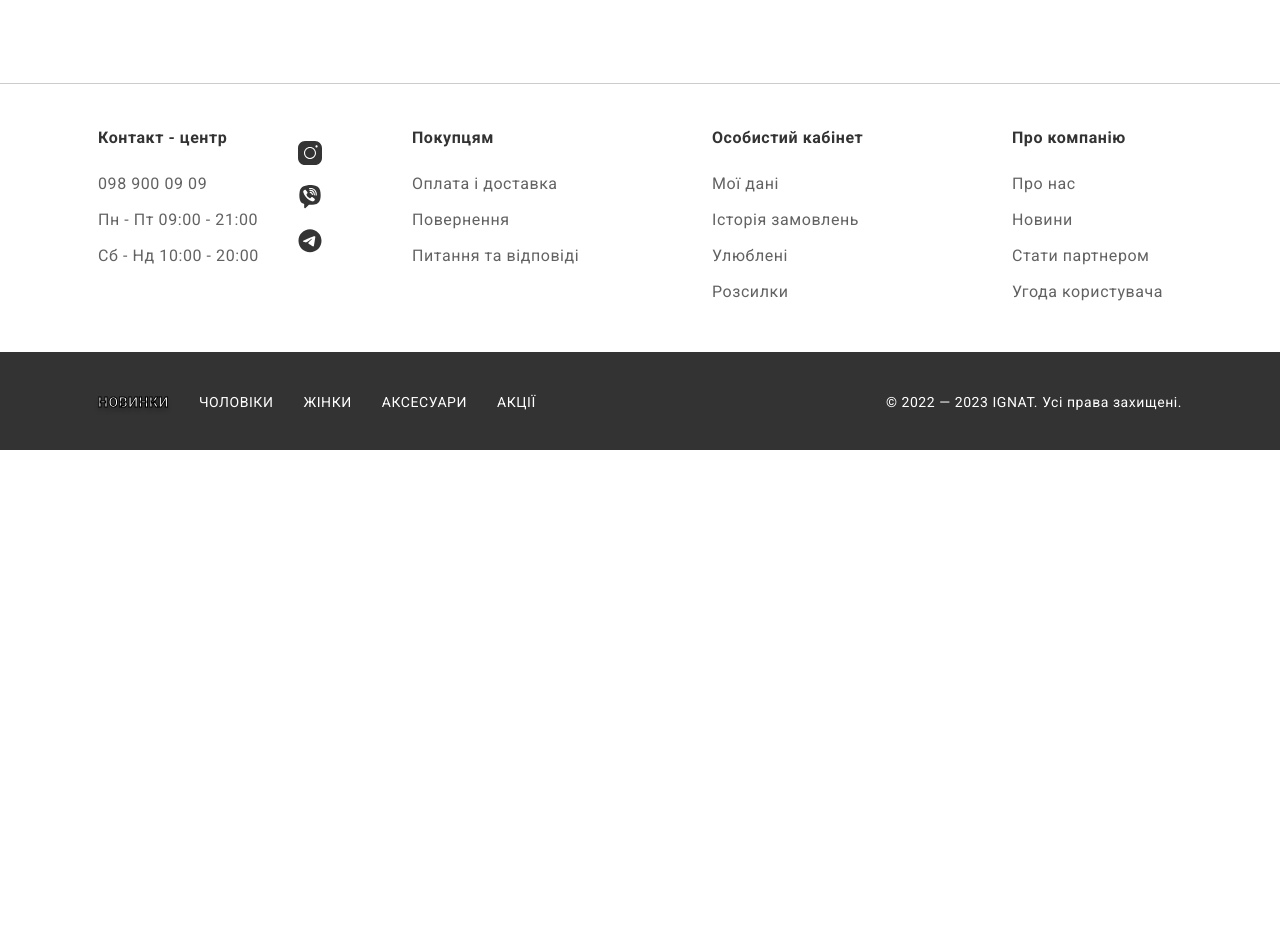
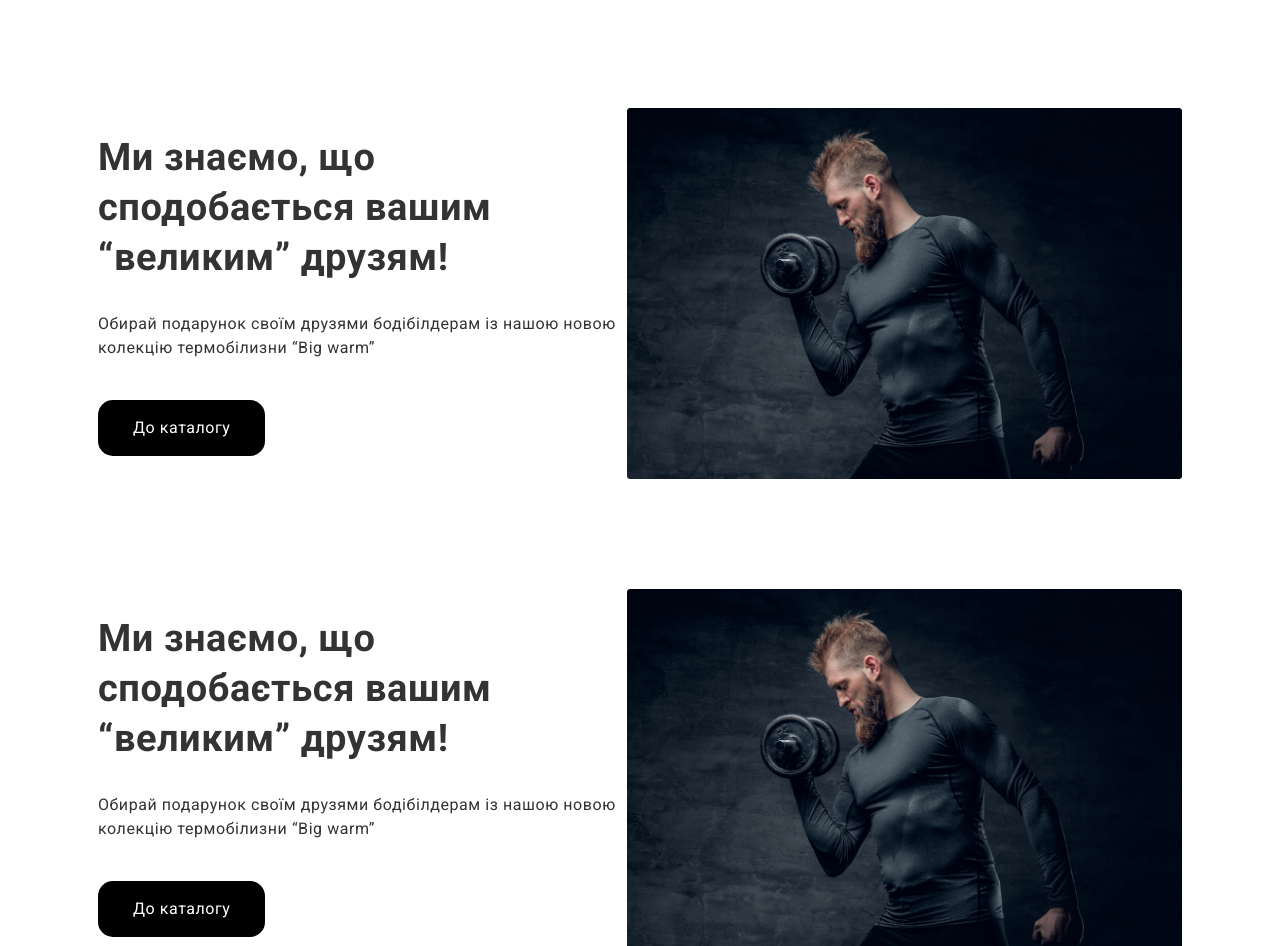
Before and after one commit to rudenkoserhii/test-verocasa, a React (Create React App) app: page / in a window 1280 px wide. Shown: the part 966-1912 px from the top of the page. Before the commit the page ends 1416 px from the top, so only its background shows below. Built offline with nearby package versions, Linux system fonts and the light colour scheme.

Commit message:
feat: made component

```diff
--- /dev/null
+++ b/src/components/Opinions/Opinions.jsx
@@ -0,0 +1,29 @@
+import React from 'react'
+import 'components/News/news.scss'
+import news_x1 from 'assets/images/present/present_x1.png'
+import news_x2 from 'assets/images/present/present_x2.png'
+import news_x3 from 'assets/images/present/present_x3.png'
+import { Button } from 'components/Button/Button'
+
+export const Opinions = () => {
+  const onClickButton = () => console.log('До каталогу')
+
+  return (
+    <section className="news__section">
+      <div className="news__content">
+        <h3 className="news__title">Ми знаємо, що сподобається вашим “великим” друзям!</h3>
+        <p className="news__paragraph">
+          Обирай подарунок своїм друзями бодібілдерам із нашою новою колекцію термобілизни “Big
+          warm”
+        </p>
+        <Button color="black" text="До каталогу" onClickButton={() => onClickButton()} />
+      </div>
+      <img
+        className="news__image"
+        srcSet={`${news_x1} 1x, ${news_x2} 2x, ${news_x3} 3x`}
+        src={news_x1}
+        alt="Man"
+      />
+    </section>
+  )
+}
--- /dev/null
+++ b/src/components/Opinions/opinions.scss
@@ -0,0 +1,31 @@
+.news__section {
+    display: flex;
+        align-items: center;
+
+padding: 20px 98px 80px 98px;
+
+height: 381px;
+}
+
+.news__image {
+width: 570px;
+height: 371px;
+object-fit: cover;
+}
+
+.news__content {
+
+}
+
+.news__title {
+font-size: 38px;
+line-height: 1.316;
+
+margin-bottom: 30px;}
+
+.news__paragraph {
+font-size: 16px;
+line-height: 1.5;
+
+margin-bottom: 40px;
+}
--- /dev/null
+++ b/src/components/Subscription/Subscription.jsx
@@ -0,0 +1,29 @@
+import React from 'react'
+import 'components/News/news.scss'
+import news_x1 from 'assets/images/present/present_x1.png'
+import news_x2 from 'assets/images/present/present_x2.png'
+import news_x3 from 'assets/images/present/present_x3.png'
+import { Button } from 'components/Button/Button'
+
+export const Subscription = () => {
+  const onClickButton = () => console.log('До каталогу')
+
+  return (
+    <section className="news__section">
+      <div className="news__content">
+        <h3 className="news__title">Ми знаємо, що сподобається вашим “великим” друзям!</h3>
+        <p className="news__paragraph">
+          Обирай подарунок своїм друзями бодібілдерам із нашою новою колекцію термобілизни “Big
+          warm”
+        </p>
+        <Button color="black" text="До каталогу" onClickButton={() => onClickButton()} />
+      </div>
+      <img
+        className="news__image"
+        srcSet={`${news_x1} 1x, ${news_x2} 2x, ${news_x3} 3x`}
+        src={news_x1}
+        alt="Man"
+      />
+    </section>
+  )
+}
--- /dev/null
+++ b/src/components/Subscription/subscription.scss
@@ -0,0 +1,31 @@
+.news__section {
+    display: flex;
+        align-items: center;
+
+padding: 20px 98px 80px 98px;
+
+height: 381px;
+}
+
+.news__image {
+width: 570px;
+height: 371px;
+object-fit: cover;
+}
+
+.news__content {
+
+}
+
+.news__title {
+font-size: 38px;
+line-height: 1.316;
+
+margin-bottom: 30px;}
+
+.news__paragraph {
+font-size: 16px;
+line-height: 1.5;
+
+margin-bottom: 40px;
+}
--- /dev/null
+++ b/src/components/Top/Top.jsx
@@ -0,0 +1,29 @@
+import React from 'react'
+import 'components/News/news.scss'
+import news_x1 from 'assets/images/present/present_x1.png'
+import news_x2 from 'assets/images/present/present_x2.png'
+import news_x3 from 'assets/images/present/present_x3.png'
+import { Button } from 'components/Button/Button'
+
+export const Top = () => {
+  const onClickButton = () => console.log('До каталогу')
+
+  return (
+    <section className="news__section">
+      <div className="news__content">
+        <h3 className="news__title">Ми знаємо, що сподобається вашим “великим” друзям!</h3>
+        <p className="news__paragraph">
+          Обирай подарунок своїм друзями бодібілдерам із нашою новою колекцію термобілизни “Big
+          warm”
+        </p>
+        <Button color="black" text="До каталогу" onClickButton={() => onClickButton()} />
+      </div>
+      <img
+        className="news__image"
+        srcSet={`${news_x1} 1x, ${news_x2} 2x, ${news_x3} 3x`}
+        src={news_x1}
+        alt="Man"
+      />
+    </section>
+  )
+}
--- /dev/null
+++ b/src/components/Top/top.scss
@@ -0,0 +1,31 @@
+.news__section {
+    display: flex;
+        align-items: center;
+
+padding: 20px 98px 80px 98px;
+
+height: 381px;
+}
+
+.news__image {
+width: 570px;
+height: 371px;
+object-fit: cover;
+}
+
+.news__content {
+
+}
+
+.news__title {
+font-size: 38px;
+line-height: 1.316;
+
+margin-bottom: 30px;}
+
+.news__paragraph {
+font-size: 16px;
+line-height: 1.5;
+
+margin-bottom: 40px;
+}
--- a/src/pages/Home/Home.jsx
+++ b/src/pages/Home/Home.jsx
@@ -1,11 +1,17 @@
 import React from 'react'
 import { Hero } from 'components/Hero/Hero'
 import { News } from 'components/News/News'
+import { Top } from 'components/Top/Top'
+import { Subscription } from 'components/Subscription/Subscription'
+import { Opinions } from 'components/Opinions/Opinions'
 
 const Home = () => (
   <>
     <Hero />
     <News />
+    <Top />
+    <Subscription />
+    <Opinions />
   </>
 )
 
```
